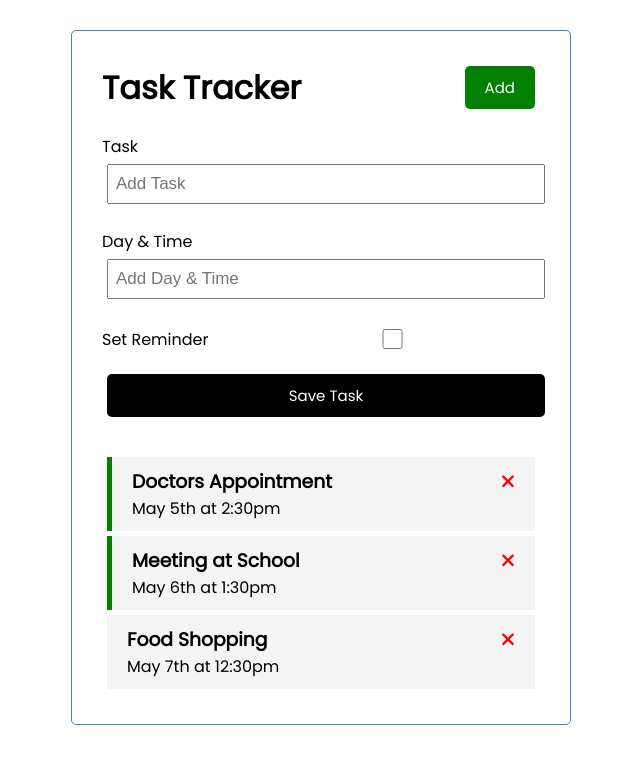
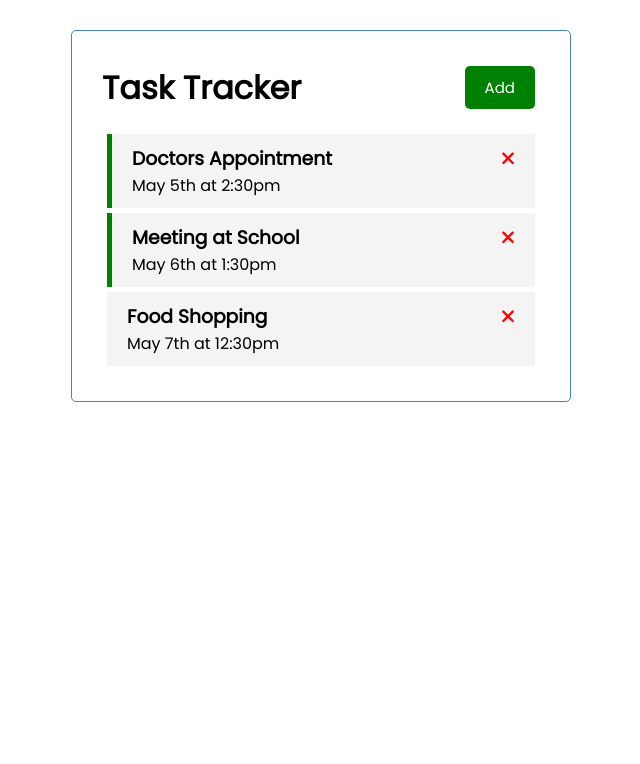
Before and after one commit to geddy8543/angular-crash, an Angular app: page / in a window 1280 px wide. Shown: the top 764 px of the page, without its empty margins (319-959 px from the left). Built offline with nearby package versions, Linux system fonts and the light colour scheme; data requests are answered from the project's data file.

Commit message:
adds ng if statement to add task component html to toggle between add and close

```diff
--- a/src/app/components/add-task/add-task.component.html
+++ b/src/app/components/add-task/add-task.component.html
@@ -1,4 +1,4 @@
-<form class="add-form" (ngSubmit)="onSubmit()">
+<form *ngIf="showAddTask" class="add-form" (ngSubmit)="onSubmit()">
     <div class="form-control">
         <label for="text">Task</label>
         <input type="text" name="text" [(ngModel)]="text" id="text" placeholder="Add Task" />
--- a/src/app/components/add-task/add-task.component.ts
+++ b/src/app/components/add-task/add-task.component.ts
@@ -1,6 +1,7 @@
 import { Component, OnInit, Output, EventEmitter } from '@angular/core';
 import { Subscription } from 'rxjs';
-import {Task} from '../../Task';
+import { UiService } from 'src/app/services/ui.service';
+import { Task } from '../../Task';
 
 @Component({
   selector: 'app-add-task',
@@ -16,7 +17,9 @@ export class AddTaskComponent implements OnInit {
   subscription!: Subscription;
 
 
-  constructor() { }
+  constructor(private uiService: UiService) {
+    this.subscription = this.uiService.onToggle().subscribe((value) => (this.showAddTask = value));
+  }
 
   ngOnInit(): void {
   }
--- a/tsconfig.json
+++ b/tsconfig.json
@@ -21,7 +21,6 @@
     "lib": [
       "es2020",
       "dom"
-
     ]
   },
   "angularCompilerOptions": {
```
